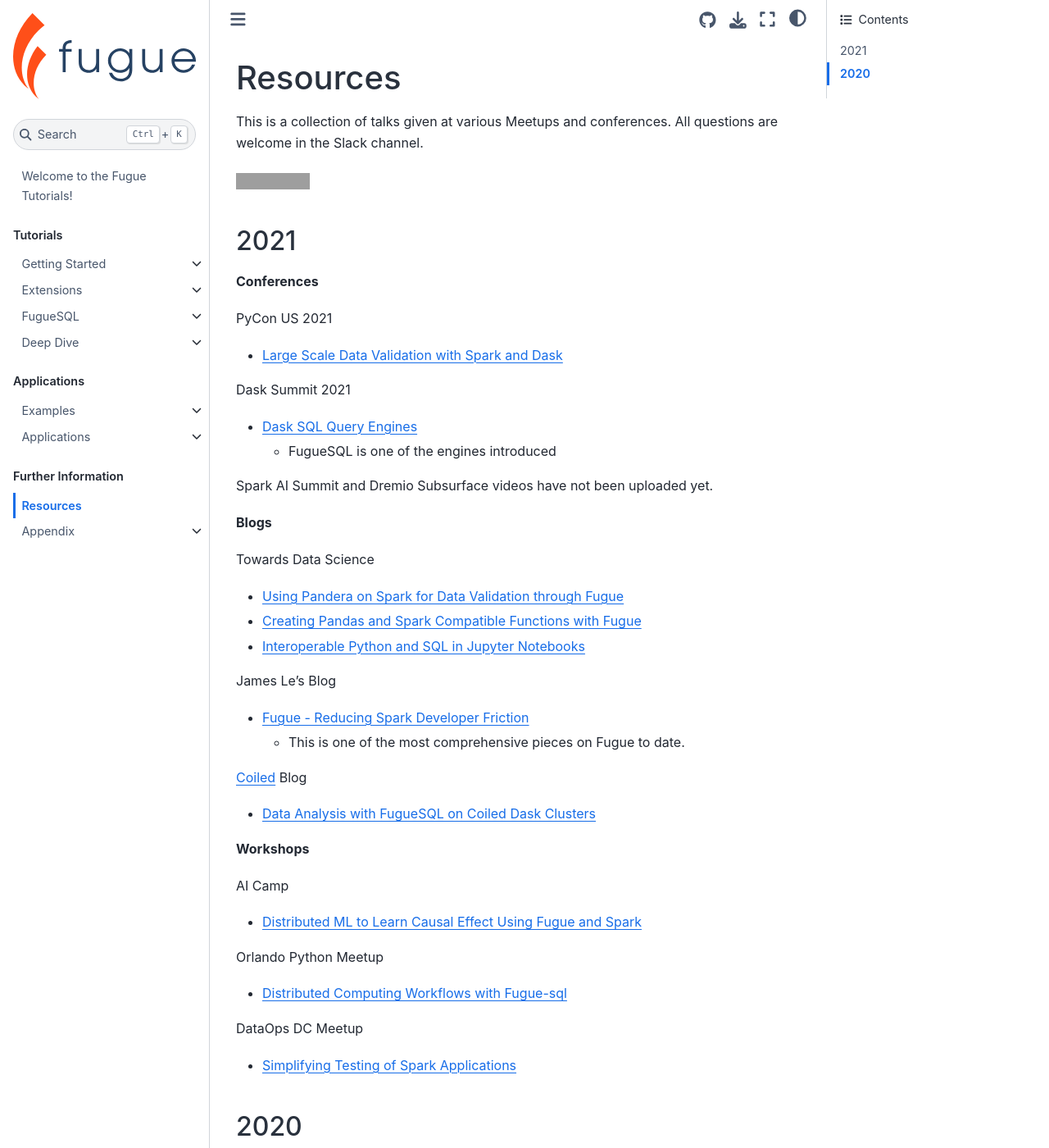
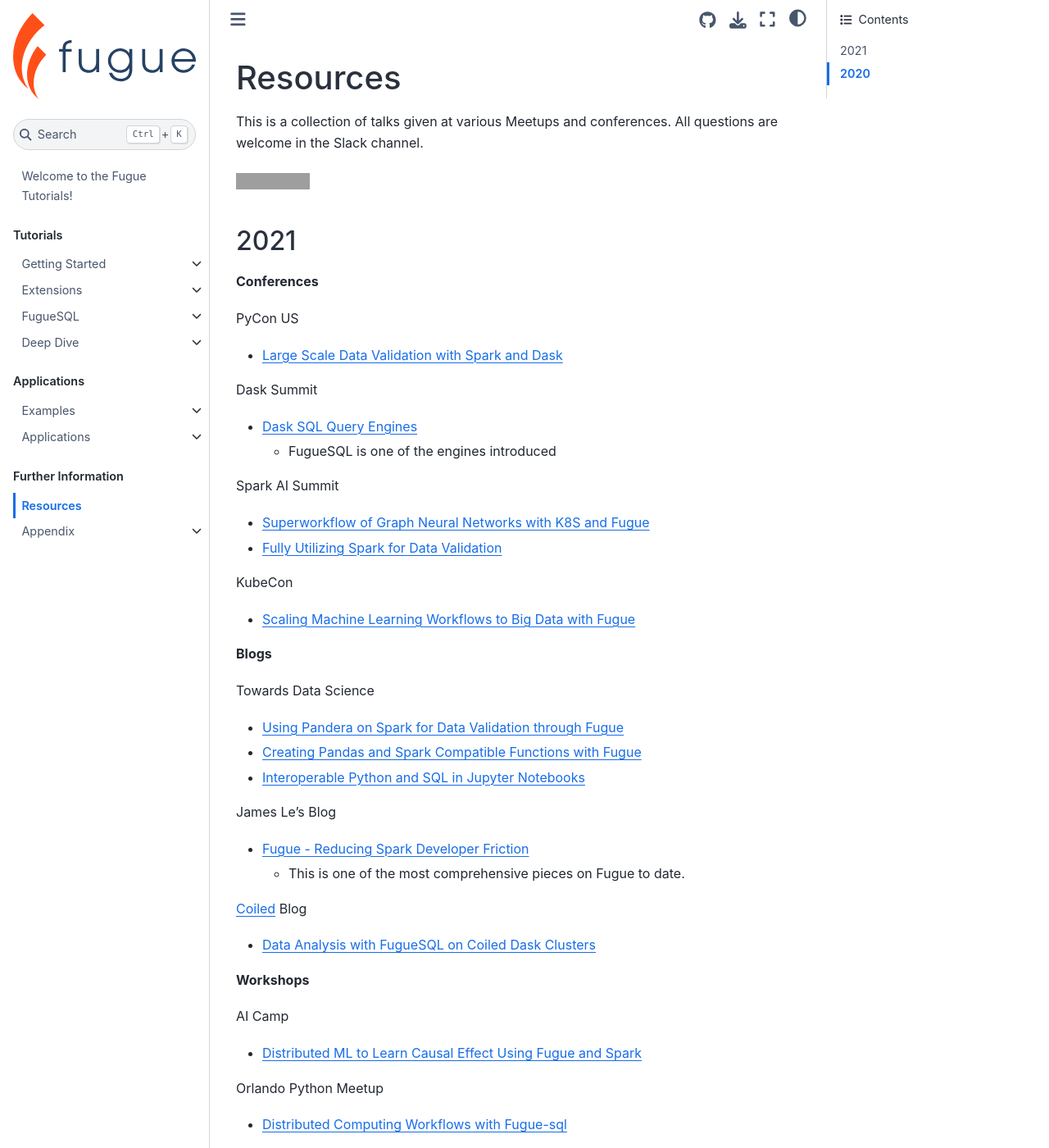
Before and after one commit to fugue-project/tutorials, a Jupyter Book: the page built from tutorials/resources.md, in a window 1280 px wide and 1400 px high. Shown: the whole window at 82% size. Built offline with Jupyter Book 1.0.4 settings and Sphinx 7.4.7 and the Sphinx Book theme 1.1.4, drawn with Linux system fonts in a browser that asks for light colours; pages that are not in the unit, such as notebooks, are missing from menus; some of the changed text lies outside the part shown; grey boxes are pictures that could not be loaded.

Commit message:
updating resources

```diff
--- a/tutorials/resources.md
+++ b/tutorials/resources.md
@@ -8,15 +8,21 @@
 
 **Conferences**
 
-PyCon US 2021
+PyCon US
 * [Large Scale Data Validation with Spark and Dask](https://www.youtube.com/watch?v=2AdvBgjO_3Q)
 
-Dask Summit 2021
+Dask Summit
 * [Dask SQL Query Engines](https://www.youtube.com/watch?v=bQDN41Bc3bw)
 
   * FugueSQL is one of the engines introduced
 
-Spark AI Summit and Dremio Subsurface videos have not been uploaded yet.
+Spark AI Summit
+* [Superworkflow of Graph Neural Networks with K8S and Fugue](https://www.youtube.com/watch?v=-aEZjQiqSFA)
+* [Fully Utilizing Spark for Data Validation](https://www.youtube.com/watch?v=f901OJrP5ls)
+
+KubeCon
+* [Scaling Machine Learning Workflows to Big Data with Fugue](https://www.youtube.com/watch?v=fDIRMiwc0aA)
+
 
 **Blogs**
 
```
Also changed, not shown: other parts of tutorials/resources.md (+1 -1 lines).
